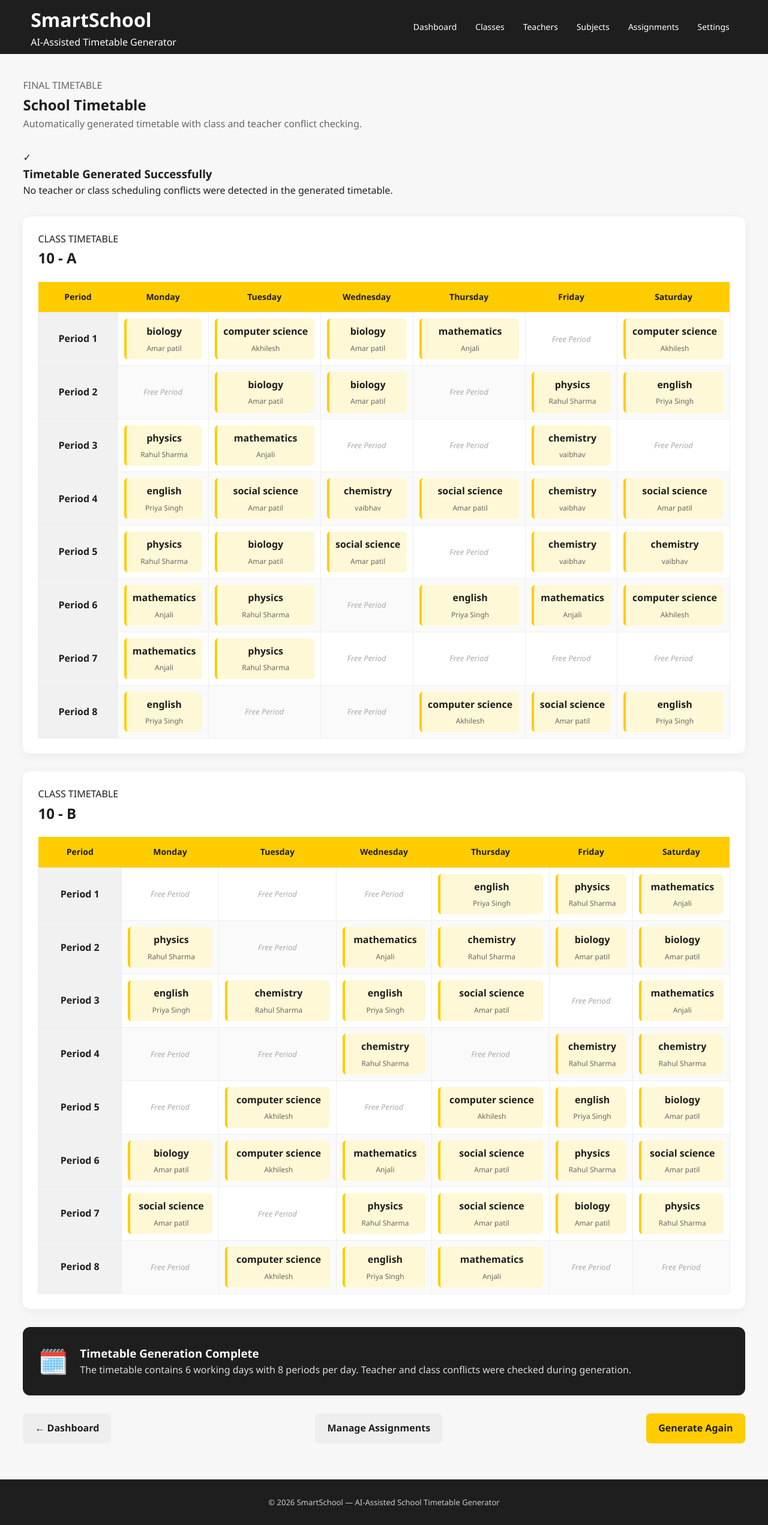
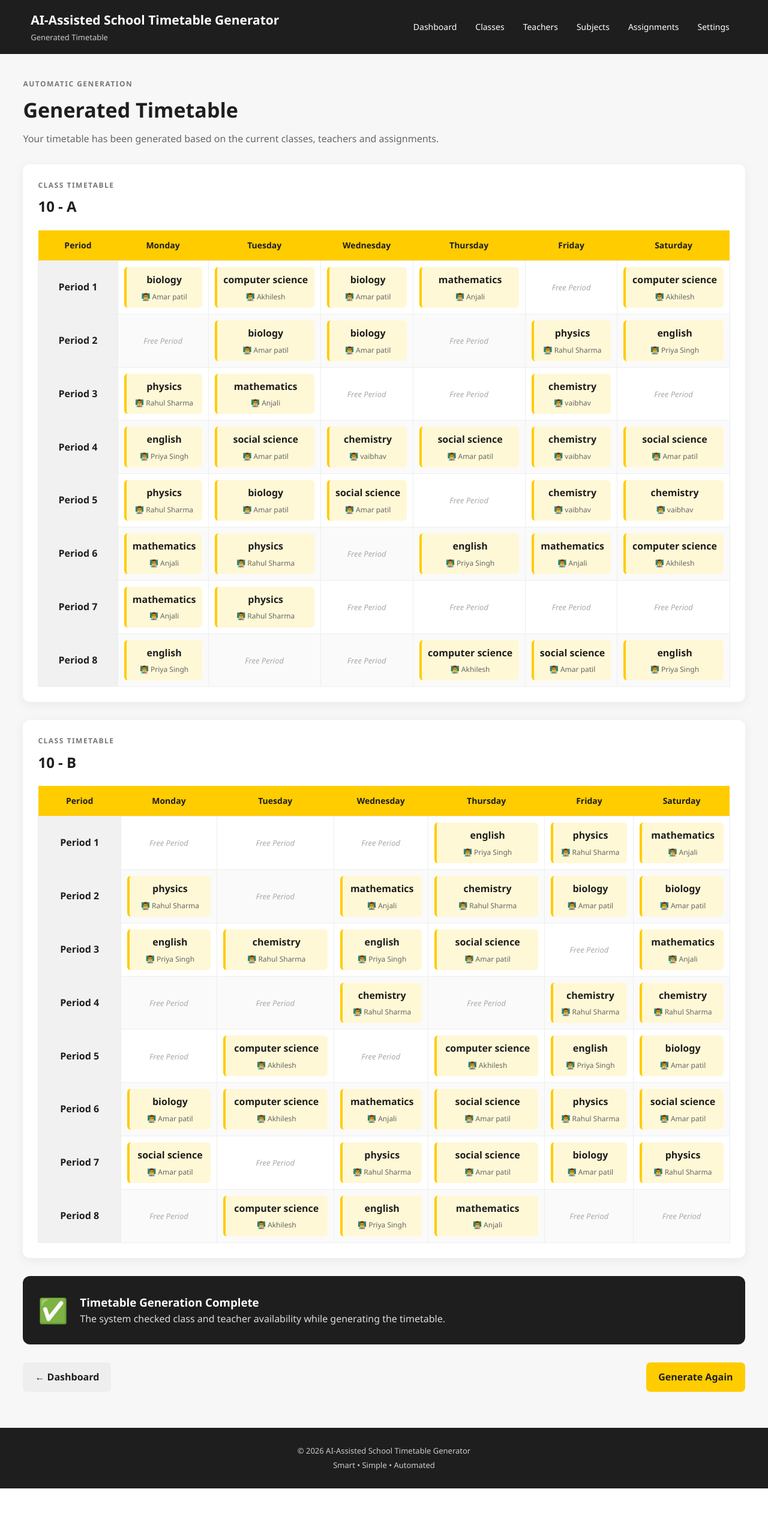
Before and after one commit to amarpatil018/AI-Assisted-School-Timetable-Generator, a Flask app: page /generate-timetable in a window 1280 px wide. Shown: the whole page at 60% size. After the commit the page ends 2481 px from the top, so only its background shows below. Run offline with Flask 3, Linux system fonts and the light colour scheme; data comes from the database, SQL or seed files in the repository.

Commit message:
Refactor HTML templates for Assignments, Subjects, and Timetable pages to enhance readability and improve UI/UX; update text for clarity and consistency

```diff
--- a/templates/timetable.html
+++ b/templates/timetable.html
@@ -10,7 +10,9 @@
         content="width=device-width, initial-scale=1.0"
     >
 
-    <title>Final Timetable</title>
+    <title>
+        Generated Timetable - AI-Assisted School Timetable Generator
+    </title>
 
     <link
         rel="stylesheet"
@@ -27,12 +29,14 @@
 
     <div class="header-container">
 
-        <div class="logo">
+        <div class="logo-area">
 
-            <h1>SmartSchool</h1>
+            <h1>
+                AI-Assisted School Timetable Generator
+            </h1>
 
             <p>
-                AI-Assisted Timetable Generator
+                Generated Timetable
             </p>
 
         </div>
@@ -71,143 +75,74 @@
 </header>
 
 
-
 <main class="timetable-page">
 
 
-    <!-- PAGE HEADING -->
-
     <section class="page-heading">
 
-        <p class="small-heading">
-            FINAL TIMETABLE
-        </p>
+        <span class="section-label">
+            AUTOMATIC GENERATION
+        </span>
 
-        <h1>
-            School Timetable
-        </h1>
+        <h2>
+            Generated Timetable
+        </h2>
 
         <p>
-            Automatically generated timetable with
-            class and teacher conflict checking.
+            Your timetable has been generated based on the
+            current classes, teachers and assignments.
         </p>
 
     </section>
 
 
+    <!-- ERROR -->
 
-    <!-- VALIDATION -->
+    {% if error %}
 
-    {% if validation_errors %}
+    <section class="timetable-error">
 
-    <div class="timetable-validation">
-
-        <div class="validation-icon">
+        <div class="error-icon">
             ⚠️
         </div>
 
         <div>
 
             <h3>
-                Validation Information
+                Unable to Generate Timetable
             </h3>
 
-            <ul>
+            <p>
+                {{ error }}
+            </p>
 
-                {% for message in validation_errors %}
-
-                <li>
-                    {{ message }}
-                </li>
-
-                {% endfor %}
-
-            </ul>
+            <a
+                href="{{ url_for('assignments') }}"
+                class="primary-button"
+            >
+                Manage Assignments
+            </a>
 
         </div>
 
-    </div>
+    </section>
 
     {% endif %}
 
 
+    <!-- UNSCHEDULED -->
 
-    <!-- CONFLICT REPORT -->
+    {% if unscheduled %}
 
-    {% if conflicts %}
-
-    <div class="timetable-error">
-
-        <div class="error-icon">
-            ❌
-        </div>
-
-        <div>
+    <section class="timetable-warning">
 
         <h3>
-                Timetable Conflicts Detected
+            ⚠️ Some Lessons Could Not Be Scheduled
         </h3>
 
         <p>
-                The following conflicts were detected:
-            </p>
-
-            <ul>
-
-                {% for conflict in conflicts %}
-
-                <li>
-                    {{ conflict }}
-                </li>
-
-                {% endfor %}
-
-            </ul>
-
-        </div>
-
-    </div>
-
-    {% elif timetable %}
-
-    <div class="success-message">
-
-        <div class="success-icon">
-            ✓
-        </div>
-
-        <div>
-
-            <h3>
-                Timetable Generated Successfully
-            </h3>
-
-            <p>
-                No teacher or class scheduling conflicts
-                were detected in the generated timetable.
-            </p>
-
-        </div>
-
-    </div>
-
-    {% endif %}
-
-
-
-    <!-- UNSCHEDULED LESSONS -->
-
-    {% if unscheduled %}
-
-    <div class="timetable-warning">
-
-        <h3>
-            ⚠️ Unscheduled Lessons
-        </h3>
-
-        <p>
-            Some lessons could not be placed because
-            there were no available periods.
+            The following lessons could not be placed
+            because no suitable free period was available.
         </p>
 
 
@@ -218,17 +153,16 @@
             <li>
 
                 <strong>
-                    {{ lesson.subject_name }}
+                    {{ lesson["class_name"] }}
+                    -
+                    {{ lesson["section"] }}
                 </strong>
 
-                —
-
-                {{ lesson.teacher_name }}
+                :
+                {{ lesson["subject_name"] }}
 
                 —
-
-                {{ lesson.class_name }}
-                {{ lesson.section }}
+                {{ lesson["teacher_name"] }}
 
             </li>
 
@@ -236,15 +170,16 @@
 
         </ul>
 
-    </div>
+    </section>
 
     {% endif %}
 
 
-
     <!-- TIMETABLES -->
 
-    {% for class_id, class_timetable in timetable.items() %}
+    {% if timetable %}
+
+        {% for class_id, class_schedule in timetable.items() %}
 
         <section class="timetable-card">
 
@@ -253,17 +188,17 @@
 
                 <div>
 
-                <p class="small-heading">
+                    <span class="small-label">
                         CLASS TIMETABLE
-                </p>
+                    </span>
 
                     <h2>
 
-                    {{ class_information[class_id].class_name }}
+                        {{ class_information[class_id]["class_name"] }}
 
                         -
 
-                    {{ class_information[class_id].section }}
+                        {{ class_information[class_id]["section"] }}
 
                     </h2>
 
@@ -272,11 +207,9 @@
             </div>
 
 
-
             <div class="timetable-table-container">
 
                 <table class="timetable-table">
-
 
                     <thead>
 
@@ -301,10 +234,7 @@
 
                     <tbody>
 
-                    {% for period in range(
-                        1,
-                        number_of_periods + 1
-                    ) %}
+                        {% for period in range(1, number_of_periods + 1) %}
 
                         <tr>
 
@@ -319,32 +249,33 @@
 
                             {% for day in days %}
 
+                            <td>
+
                                 {% set lesson =
-                            class_timetable[day][period]
+                                    class_schedule[day][period]
                                 %}
 
-
-                        <td>
 
                                 {% if lesson %}
 
                                 <div class="lesson">
 
                                     <strong>
-                                    {{ lesson.subject_name }}
+                                        {{ lesson["subject_name"] }}
                                     </strong>
 
                                     <span>
-                                    {{ lesson.teacher_name }}
+                                        👨‍🏫
+                                        {{ lesson["teacher_name"] }}
                                     </span>
 
                                 </div>
 
                                 {% else %}
 
-                            <div class="free-period">
+                                <span class="free-period">
                                     Free Period
-                            </div>
+                                </span>
 
                                 {% endif %}
 
@@ -367,15 +298,10 @@
         {% endfor %}
 
 
-
-    <!-- RESULT INFORMATION -->
-
-    {% if timetable %}
-
         <section class="generator-result-info">
 
             <div class="generator-result-icon">
-            🗓️
+                ✅
             </div>
 
             <div>
@@ -385,24 +311,14 @@
                 </h3>
 
                 <p>
-                The timetable contains
-                {{ days|length }}
-                working days with
-                {{ number_of_periods }}
-                periods per day.
-                Teacher and class conflicts were
-                checked during generation.
+                    The system checked class and teacher
+                    availability while generating the timetable.
                 </p>
 
             </div>
 
         </section>
 
-    {% endif %}
-
-
-
-    <!-- ACTIONS -->
 
         <div class="timetable-actions">
 
@@ -411,14 +327,6 @@
                 class="secondary-button"
             >
                 ← Dashboard
-        </a>
-
-
-        <a
-            href="{{ url_for('assignments') }}"
-            class="secondary-button"
-        >
-            Manage Assignments
             </a>
 
 
@@ -432,15 +340,20 @@
         </div>
 
 
+    {% endif %}
+
+
 </main>
-
 
 
 <footer class="main-footer">
 
     <p>
-        © 2026 SmartSchool —
-        AI-Assisted School Timetable Generator
+        © 2026 AI-Assisted School Timetable Generator
+    </p>
+
+    <p>
+        Smart • Simple • Automated
     </p>
 
 </footer>
```
Also changed, not shown: templates/assignments.html (+38 -91 lines), templates/subjects.html (+13 -60 lines). Lines whose indentation alone changed are shown as unchanged.
